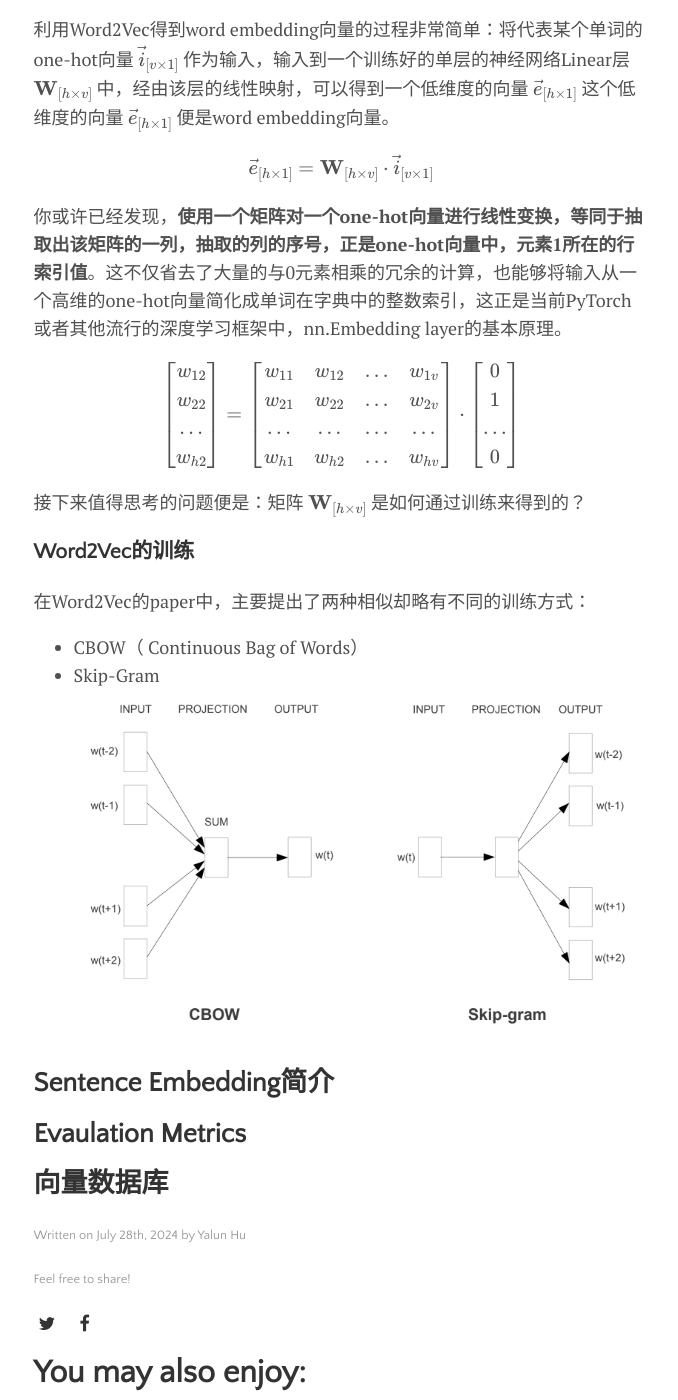
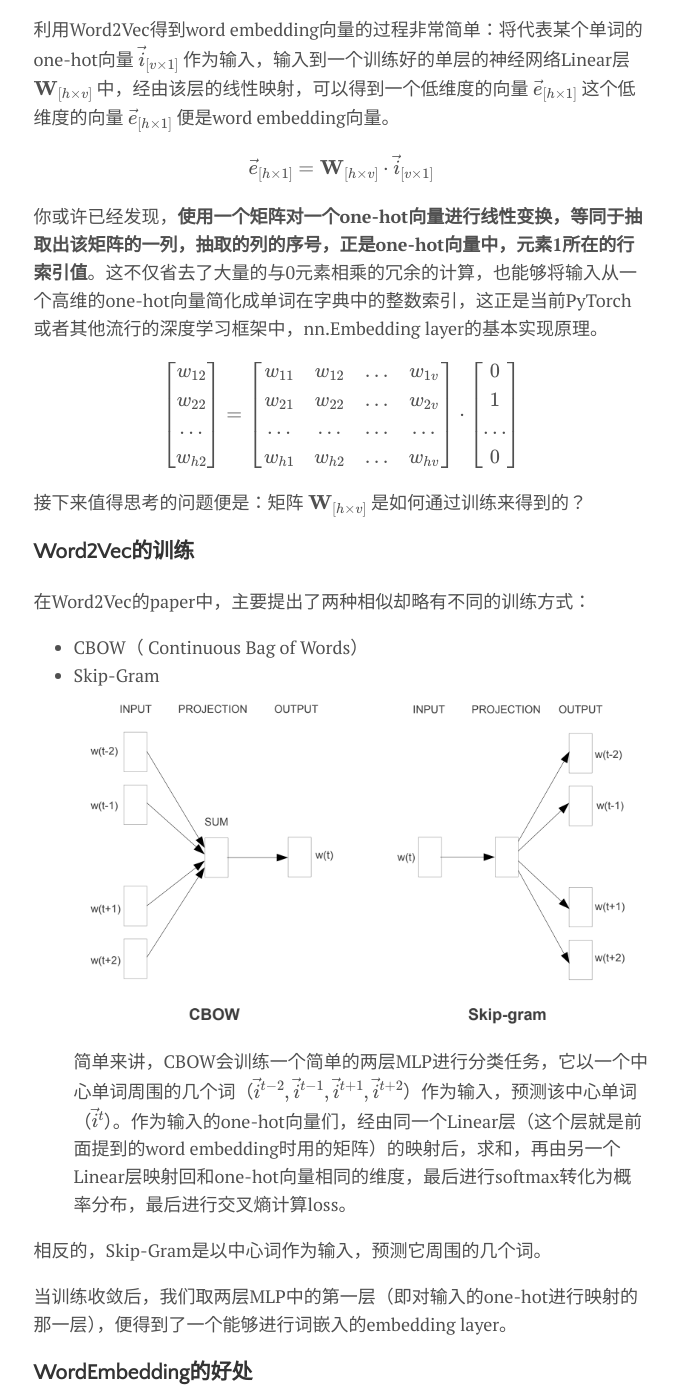
Before and after one commit to ANYMS-A/ANYMS-A.github.io, a Jekyll site: the page built from _posts/2024-07-28-nlp-embedding.md, in a window 1280 px wide and 1400 px high, scrolled down 2393 px. Shown: the whole window, without its empty margins (299-977 px from the left). Built offline with Jekyll 4.4.1, drawn with Linux system fonts in a browser that asks for light colours; formulas are drawn with MathJax 3; some of the changed text lies outside the part shown.

Commit message:
Update 2024-07-28-nlp-embedding.md
add word2vec training stage detail

```diff
--- a/_posts/2024-07-28-nlp-embedding.md
+++ b/_posts/2024-07-28-nlp-embedding.md
@@ -62,7 +62,7 @@ $$
 {\vec {e}}_{[h \times 1]} = \mathbf{W}_{[h \times v]} \cdot {\vec {i}}_{[v \times 1]}\\
 $$
 
-你或许已经发现，**使用一个矩阵对一个one-hot向量进行线性变换，等同于抽取出该矩阵的一列，抽取的列的序号，正是one-hot向量中，元素1所在的行索引值**。这不仅省去了大量的与0元素相乘的冗余的计算，也能够将输入从一个高维的one-hot向量简化成单词在字典中的整数索引，这正是当前PyTorch或者其他流行的深度学习框架中，nn.Embedding layer的基本原理。
+你或许已经发现，**使用一个矩阵对一个one-hot向量进行线性变换，等同于抽取出该矩阵的一列，抽取的列的序号，正是one-hot向量中，元素1所在的行索引值**。这不仅省去了大量的与0元素相乘的冗余的计算，也能够将输入从一个高维的one-hot向量简化成单词在字典中的整数索引，这正是当前PyTorch或者其他流行的深度学习框架中，nn.Embedding layer的基本实现原理。
 
 $$
 \left[
@@ -106,7 +106,14 @@ $$
 - CBOW（ Continuous Bag of Words）
 - Skip-Gram
 ![](../assets/img/2024-07-28-nlp-embedding/cbow-and-skip-gram.png)
+简单来讲，CBOW会训练一个简单的两层MLP进行分类任务，它以一个中心单词周围的几个词（$${\vec {i}}^{t-2}, {\vec {i}}^{t-1}, {\vec {i}}^{t+1}, {\vec {i}}^{t+2}$$）作为输入，预测该中心单词（$${\vec {i}}^{t}$$）。作为输入的one-hot向量们，经由同一个Linear层（这个层就是前面提到的word embedding时用的矩阵）的映射后，求和，再由另一个Linear层映射回和one-hot向量相同的维度，最后进行softmax转化为概率分布，最后进行交叉熵计算loss。
 
+相反的，Skip-Gram是以中心词作为输入，预测它周围的几个词。
+
+当训练收敛后，我们取两层MLP中的第一层（即对输入的one-hot进行映射的那一层），便得到了一个能够进行词嵌入的embedding layer。
+
+### WordEmbedding的好处
+当时的语言模型在进行训练前，常常会先用CBOW对模型中的embedding-layer进行预训练，以预训练好的embedding layer的值作为初始值再进行后续其它任务的训练，这一过程被称为"pretraining-embedding"，通常能够为最终的模型表现进行提升。
 
 ## Sentence Embedding简介
 
```
